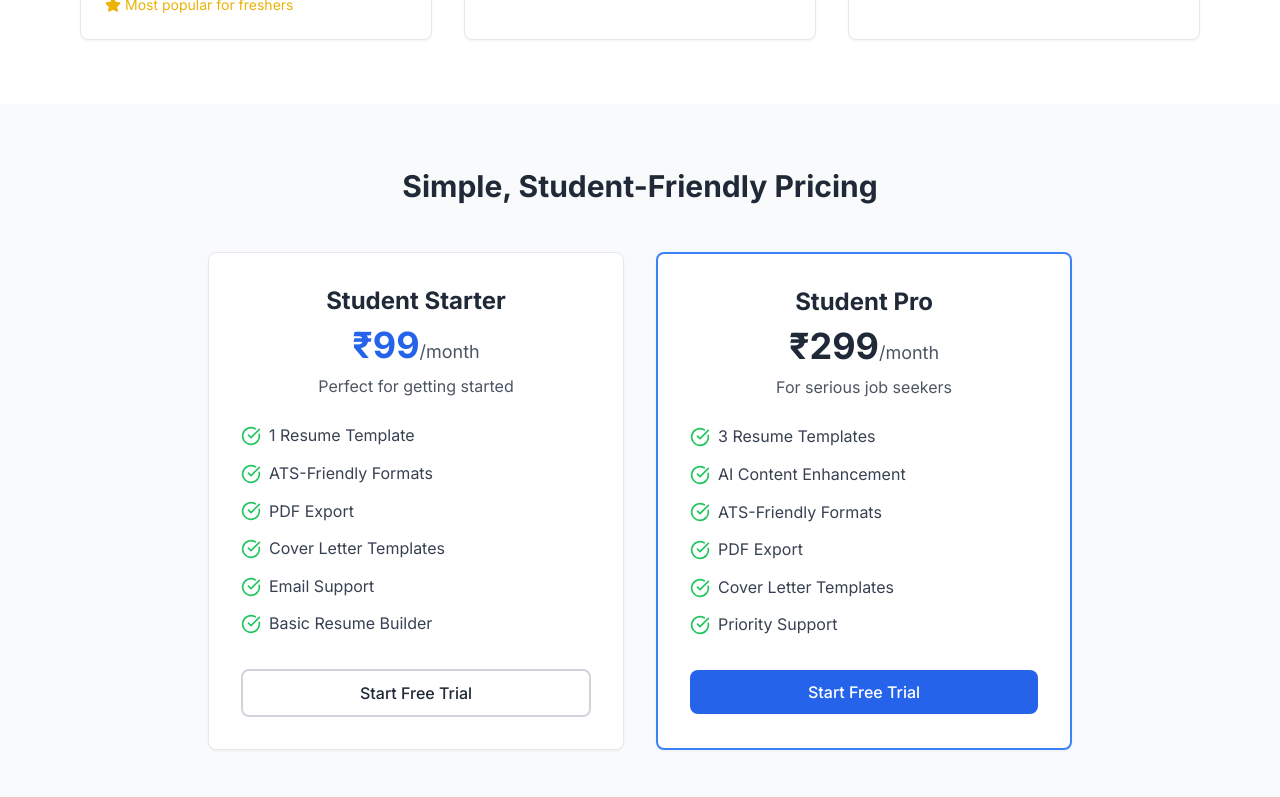
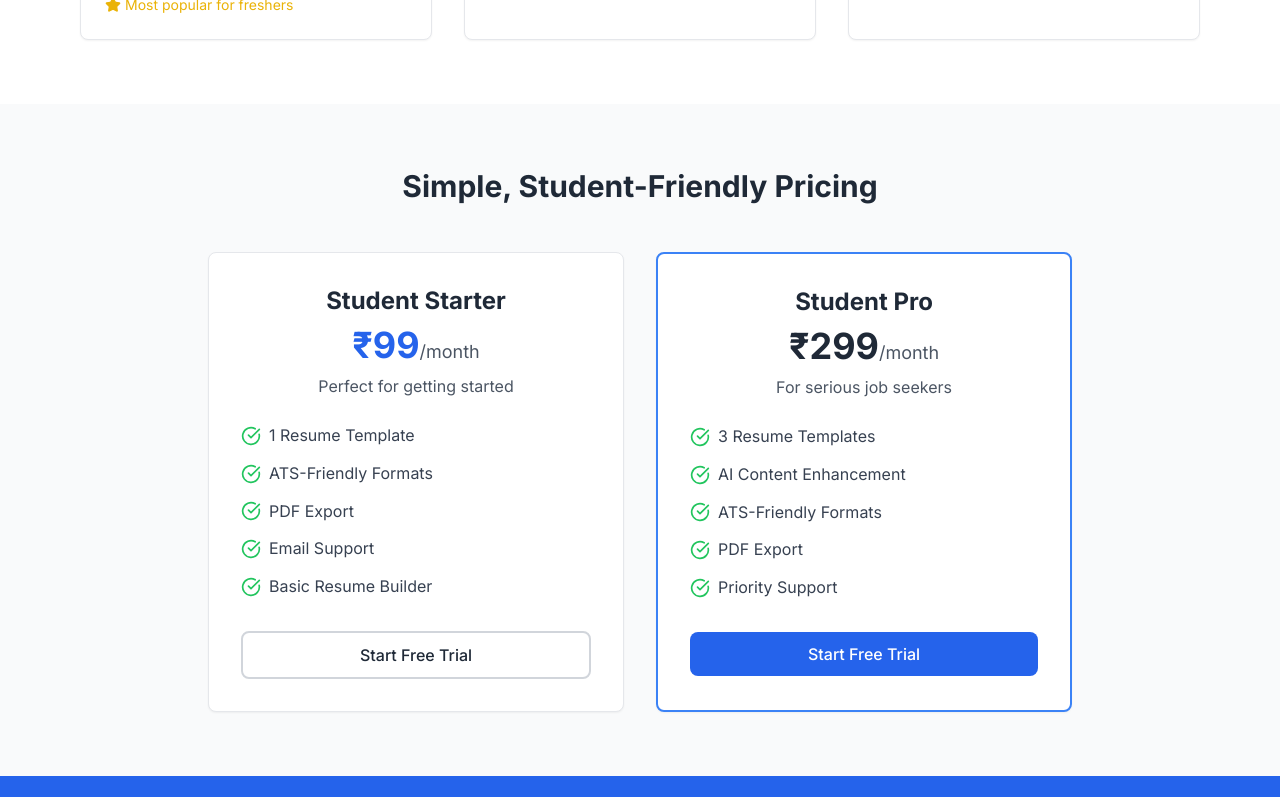
Before and after one commit to Wahiduz89/resume-professional, a Next.js app: page / in a window 1280 px wide. Shown: the part 1711-2508 px from the top of the page. Built offline with nearby package versions, Linux system fonts and the light colour scheme.

Commit message:
Describe your changes

```diff
--- a/app/page.tsx
+++ b/app/page.tsx
@@ -30,7 +30,6 @@ export default function HomePage() {
   const studentFeatures = [
     'ATS-friendly templates designed for campus placements',
     'Professional formats for fresher roles',
-    'Cover letter templates included',
     'LinkedIn optimization tips',
     'AI enhancement available in Student Pro plan',
     'Starting at just ₹99/month'
@@ -188,7 +187,7 @@ export default function HomePage() {
               </div>
 
               <ul className="space-y-3 mb-8">
-                {['1 Resume Template', 'ATS-Friendly Formats', 'PDF Export', 'Cover Letter Templates', 'Email Support', 'Basic Resume Builder'].map((feature, index) => (
+                {['1 Resume Template', 'ATS-Friendly Formats', 'PDF Export', 'Email Support', 'Basic Resume Builder'].map((feature, index) => (
                   <li key={index} className="flex items-center gap-2">
                     <CheckCircle className="w-5 h-5 text-green-500 flex-shrink-0" />
                     <span className="text-gray-700">{feature}</span>
@@ -217,7 +216,7 @@ export default function HomePage() {
               </div>
 
               <ul className="space-y-3 mb-8">
-                {['3 Resume Templates', 'AI Content Enhancement', 'ATS-Friendly Formats', 'PDF Export', 'Cover Letter Templates', 'Priority Support'].map((feature, index) => (
+                {['3 Resume Templates', 'AI Content Enhancement', 'ATS-Friendly Formats', 'PDF Export', 'Priority Support'].map((feature, index) => (
                   <li key={index} className="flex items-center gap-2">
                     <CheckCircle className="w-5 h-5 text-green-500 flex-shrink-0" />
                     <span className="text-gray-700">{feature}</span>
--- a/lib/razorpay.ts
+++ b/lib/razorpay.ts
@@ -29,7 +29,6 @@ export const SUBSCRIPTION_PLANS = {
       '1 Resume Template',
       'ATS-Friendly Formats',
       'PDF Export',
-      'Cover Letter Templates',
       'Email Support',
       'Basic Resume Builder'
     ]
@@ -44,7 +43,6 @@ export const SUBSCRIPTION_PLANS = {
       'AI Content Enhancement',
       'ATS-Friendly Formats',
       'PDF Export',
-      'Cover Letter Templates',
       'Priority Support'
     ]
   }
```
